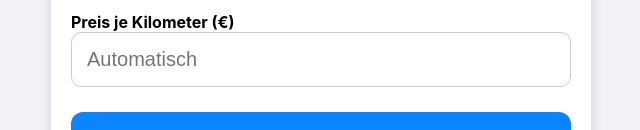
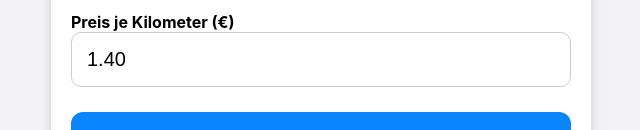
Before and after one commit to LTPreise/LTPreise, a plain HTML site: page index.html in a window 1280 px wide. Shown: the part 615-745 px from the top of the page, without its empty margins (319-959 px from the left). Drawn offline with Linux system fonts and the light colour scheme.

Commit message:
Update index.html

```diff
--- a/index.html
+++ b/index.html
@@ -38,7 +38,7 @@ Rückfahrt leer (50 %)
 <input type="number" id="maut" value="0">
 
 <label>Preis je Kilometer (€)</label>
-<input type="number" id="kmPreis" placeholder="Automatisch">
+<input type="number" id="kmPreis" value="1.40">
 
 <button onclick="berechnen()">Preis berechnen</button>
 
```
